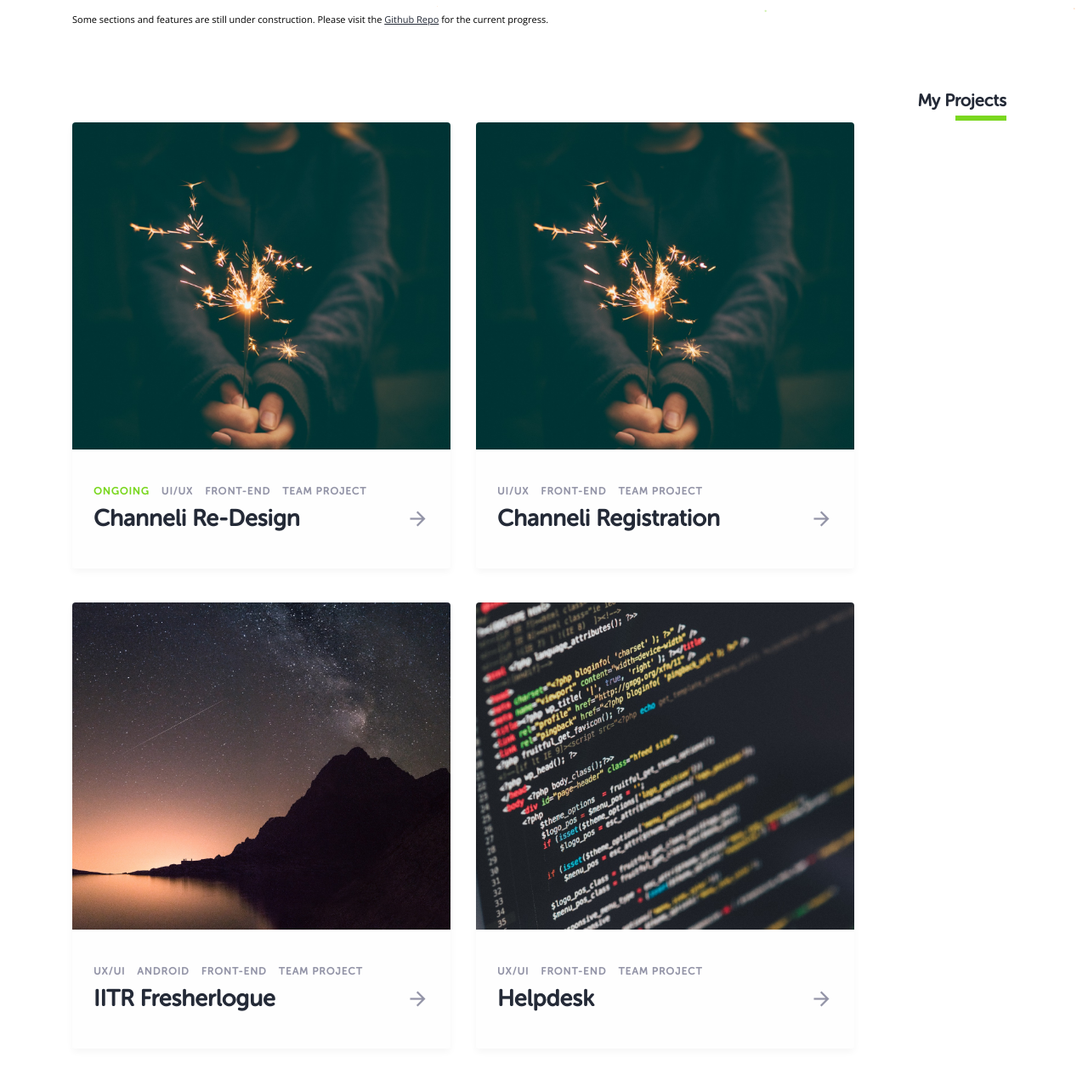
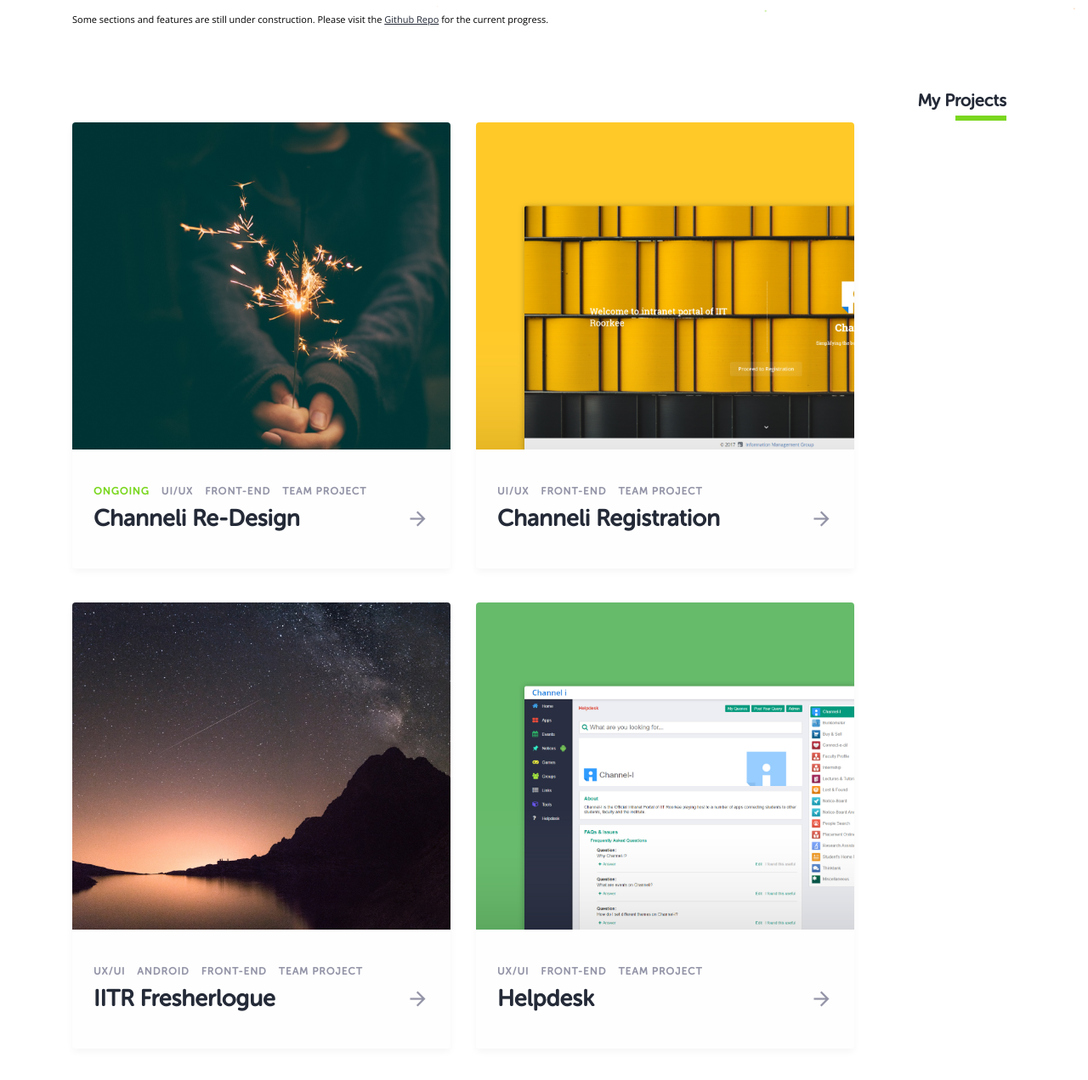
Before and after one commit to theindianotaku/portfolio-old, a plain HTML site: page index.html in a window 1280 px wide. Shown: the part 756-2027 px from the top of the page at 85% size. Drawn offline with nearby package versions, Linux system fonts and the light colour scheme.

Commit message:
Fixed card icons on index.html

```diff
--- a/css/style.css
+++ b/css/style.css
@@ -378,7 +378,7 @@
 
 #work .card-image {
   background-size: cover;
-  background-position: center center;
+  background-position: left center;
   position: relative;
   width: 100%;
   height: 385px;
--- a/index.html
+++ b/index.html
@@ -105,7 +105,7 @@
 					<div class="col-xs-12 col-sm-12 col-md-10 col-md-6 col-lg-5">
 						<div class="card">
 							<a href="project-09-registration.html" class="">
-								<div class="card-image project-one">
+								<div class="card-image" style="background-image: url('./images/projects/registration/hero.jpg');">
 								</div>
 								<div class="card-desc">
 									<p class="label">
@@ -150,7 +150,7 @@
 					<div class="col-xs-12 col-sm-12 col-md-10 col-md-6 col-lg-5">
 						<div class="card">
 							<a href="project-02-helpdesk.html" class="">
-								<div class="card-image project-three">
+								<div class="card-image" style="background-image: url('./images/projects/helpdesk/hero.jpg');">
 								</div>
 								<div class="card-desc">
 									<p class="label">
```
